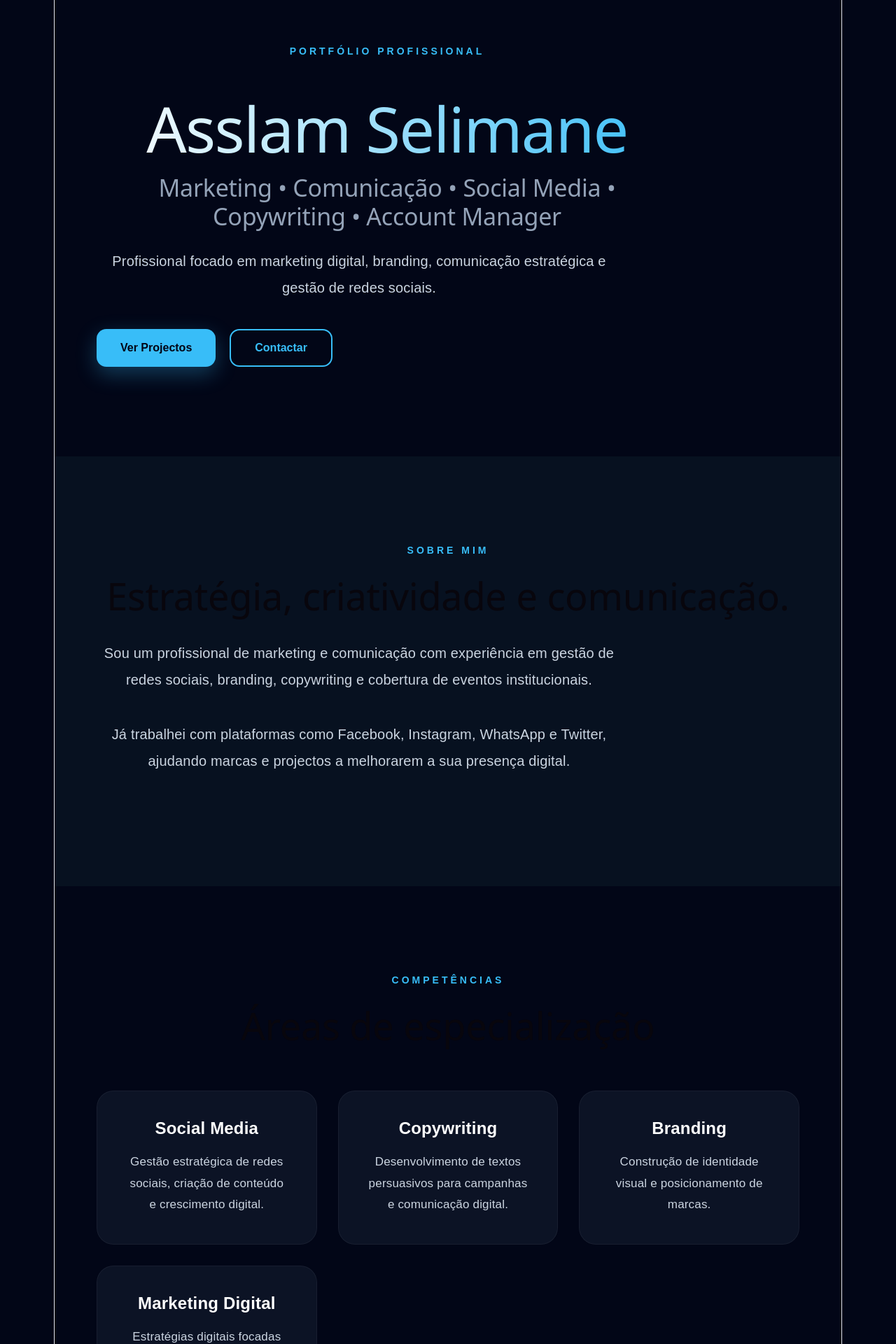
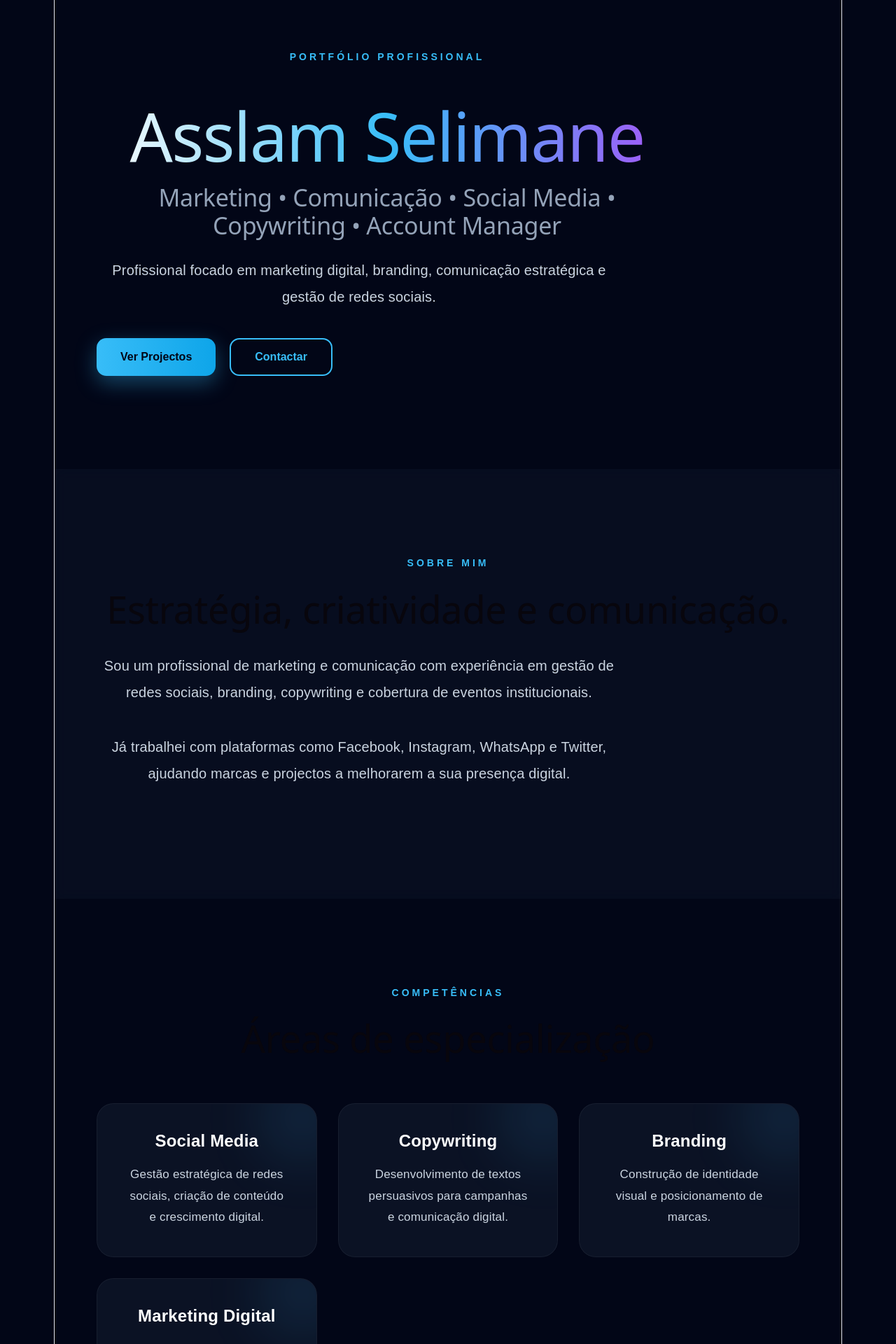
Before and after one commit to AsslamSelimane/asslam-portifolio, a React (Vite) app: page / in a window 1280 px wide. Shown: the part 160-2080 px from the top of the page at 70% size. Built offline with nearby package versions, Linux system fonts and the light colour scheme.

Commit message:
Add premium visual effects

```diff
--- a/src/App.css
+++ b/src/App.css
@@ -15,6 +15,46 @@ body {
   overflow-x: hidden;
 }
 
+body::before {
+  content: '';
+
+  position: fixed;
+
+  width: 600px;
+  height: 600px;
+
+  background: rgba(56, 189, 248, 0.12);
+
+  border-radius: 50%;
+
+  filter: blur(120px);
+
+  top: -200px;
+  right: -200px;
+
+  z-index: -1;
+}
+
+body::after {
+  content: '';
+
+  position: fixed;
+
+  width: 500px;
+  height: 500px;
+
+  background: rgba(168, 85, 247, 0.12);
+
+  border-radius: 50%;
+
+  filter: blur(120px);
+
+  bottom: -200px;
+  left: -200px;
+
+  z-index: -1;
+}
+
 .app {
   min-height: 100vh;
 }
@@ -24,6 +64,7 @@ body {
 .navbar {
   width: 100%;
   padding: 25px 60px;
+
   display: flex;
   justify-content: space-between;
   align-items: center;
@@ -33,13 +74,14 @@ body {
   z-index: 1000;
 
   backdrop-filter: blur(12px);
-  background: rgba(2, 6, 23, 0.8);
+
+  background: rgba(2, 6, 23, 0.7);
 
   border-bottom: 1px solid rgba(255, 255, 255, 0.05);
 }
 
 .logo {
-  font-size: 28px;
+  font-size: 30px;
   color: #38bdf8;
   font-weight: bold;
 }
@@ -59,12 +101,17 @@ nav a {
 
 nav a::after {
   content: '';
+
   position: absolute;
+
   left: 0;
   bottom: -6px;
+
   width: 0%;
   height: 2px;
+
   background: #38bdf8;
+
   transition: 0.3s;
 }
 
@@ -79,35 +126,53 @@ nav a:hover::after {
 /* HERO */
 
 .hero {
-  min-height: 90vh;
+  min-height: 92vh;
+
   display: flex;
   flex-direction: column;
   justify-content: center;
+
   padding: 60px;
+
   max-width: 950px;
 }
 
 .tag,
 .section-tag {
   color: #38bdf8;
+
   margin-bottom: 20px;
+
   font-size: 14px;
+
   letter-spacing: 4px;
+
   font-weight: bold;
 }
 
 .hero h1 {
-  font-size: 90px;
+  font-size: 96px;
+
   margin-bottom: 20px;
+
   line-height: 1;
-  background: linear-gradient(to right, white, #38bdf8);
+
+  background: linear-gradient(
+    to right,
+    white,
+    #38bdf8,
+    #a855f7
+  );
+
   -webkit-background-clip: text;
   -webkit-text-fill-color: transparent;
 }
 
 .hero h2 {
   font-size: 34px;
+
   color: #94a3b8;
+
   margin-bottom: 25px;
 }
 
@@ -115,9 +180,13 @@ nav a:hover::after {
 .about p,
 .contact p {
   font-size: 20px;
+
   line-height: 1.9;
+
   color: #cbd5e1;
+
   max-width: 750px;
+
   margin-bottom: 40px;
 }
 
@@ -130,35 +199,51 @@ nav a:hover::after {
 
 button {
   padding: 16px 34px;
+
   border-radius: 14px;
+
   border: none;
+
   cursor: pointer;
+
   font-size: 16px;
   font-weight: bold;
+
   transition: 0.3s;
 }
 
 .primary {
-  background: #38bdf8;
+  background: linear-gradient(
+    to right,
+    #38bdf8,
+    #0ea5e9
+  );
+
   color: #020617;
-  box-shadow: 0 10px 30px rgba(56, 189, 248, 0.3);
+
+  box-shadow:
+    0 10px 30px rgba(56, 189, 248, 0.35);
 }
 
 .secondary {
   background: transparent;
+
   border: 2px solid #38bdf8;
+
   color: #38bdf8;
 }
 
 button:hover {
-  transform: translateY(-5px);
+  transform: translateY(-5px) scale(1.02);
 }
 
 /* SECTIONS */
 
 .about,
 .projects {
-  background: #071120;
+  background: rgba(15, 23, 42, 0.45);
+
+  backdrop-filter: blur(10px);
 }
 
 .about,
@@ -173,8 +258,10 @@ button:hover {
 .projects h2,
 .contact h2 {
   font-size: 54px;
+
   margin-top: 20px;
   margin-bottom: 30px;
+
   line-height: 1.2;
 }
 
@@ -186,7 +273,9 @@ button:hover {
   margin-top: 60px;
 
   display: grid;
-  grid-template-columns: repeat(auto-fit, minmax(280px, 1fr));
+
+  grid-template-columns:
+    repeat(auto-fit, minmax(280px, 1fr));
 
   gap: 30px;
 }
@@ -196,7 +285,8 @@ button:hover {
 .skill-card,
 .project-card,
 .contact-card {
-  background: rgba(15, 23, 42, 0.8);
+  background:
+    rgba(15, 23, 42, 0.75);
 
   padding: 40px;
 
@@ -204,9 +294,35 @@ button:hover {
 
   transition: 0.4s;
 
-  border: 1px solid rgba(255, 255, 255, 0.05);
+  border:
+    1px solid rgba(255, 255, 255, 0.05);
 
   backdrop-filter: blur(10px);
+
+  position: relative;
+
+  overflow: hidden;
+}
+
+.skill-card::before,
+.project-card::before,
+.contact-card::before {
+  content: '';
+
+  position: absolute;
+
+  width: 120px;
+  height: 120px;
+
+  background:
+    rgba(56, 189, 248, 0.12);
+
+  border-radius: 50%;
+
+  top: -40px;
+  right: -40px;
+
+  filter: blur(40px);
 }
 
 .skill-card:hover,
@@ -216,30 +332,43 @@ button:hover {
 
   border-color: #38bdf8;
 
-  box-shadow: 0 20px 40px rgba(56, 189, 248, 0.15);
+  box-shadow:
+    0 20px 40px rgba(56, 189, 248, 0.15);
 }
 
 .skill-card h3,
 .project-card h3,
 .contact-card h3 {
   font-size: 24px;
+
   margin-bottom: 20px;
+
+  position: relative;
+  z-index: 1;
 }
 
 .skill-card p,
 .project-card p,
 .contact-card span {
   color: #cbd5e1;
+
   line-height: 1.8;
+
   font-size: 17px;
+
+  position: relative;
+  z-index: 1;
 }
 
 /* FOOTER */
 
 .footer {
   padding: 40px;
+
   text-align: center;
-  border-top: 1px solid rgba(255, 255, 255, 0.05);
+
+  border-top:
+    1px solid rgba(255, 255, 255, 0.05);
 }
 
 .footer p {
@@ -252,12 +381,15 @@ button:hover {
 
   .navbar {
     padding: 25px;
+
     flex-direction: column;
+
     gap: 20px;
   }
 
   nav {
     flex-wrap: wrap;
+
     justify-content: center;
   }
 
@@ -270,7 +402,7 @@ button:hover {
   }
 
   .hero h1 {
-    font-size: 56px;
+    font-size: 58px;
   }
 
   .hero h2 {
```
